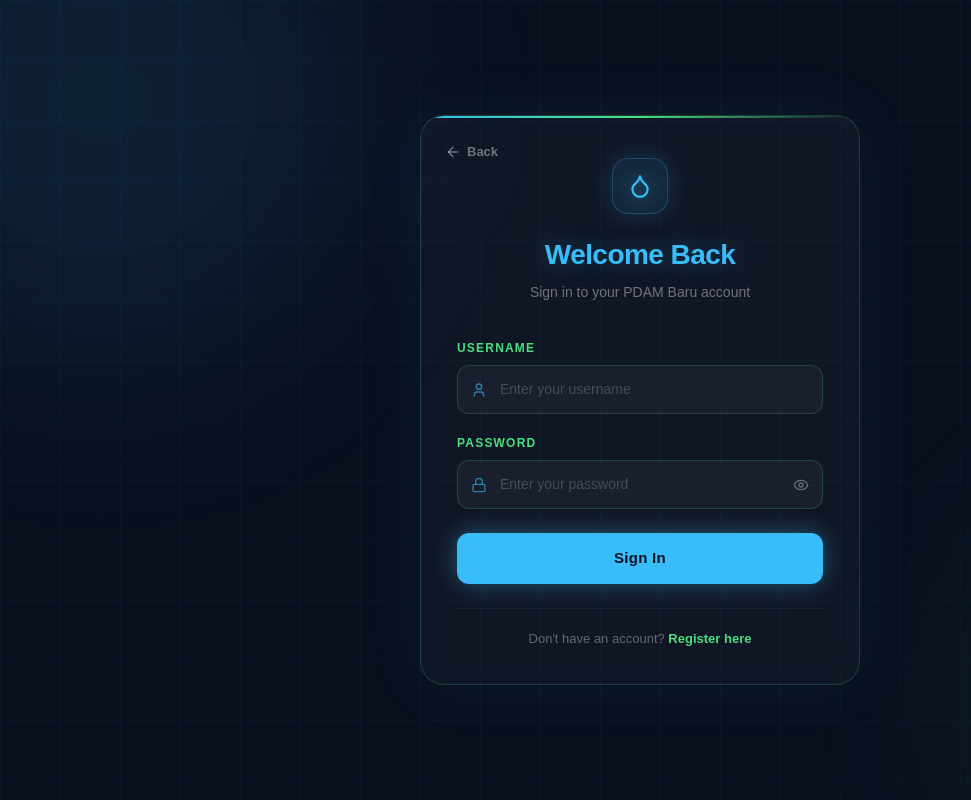
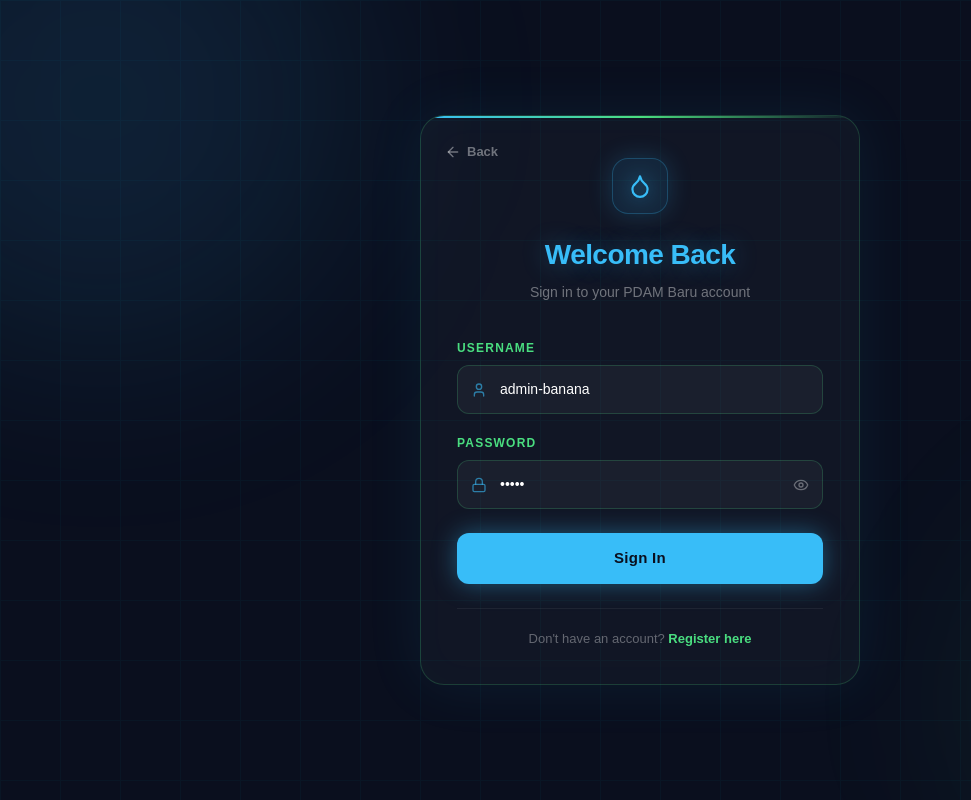
Before and after one commit to vinnntha/PDAM-, a Next.js app: page /sign-in in a window 1280 px wide. Shown: the whole page, without its empty margins (0-971 px from the left). Built offline with nearby package versions, Linux system fonts and the light colour scheme.

Commit message:
update auto fill sign in

```diff
--- a/app/sign-in/page.tsx
+++ b/app/sign-in/page.tsx
@@ -17,8 +17,8 @@ export interface LoginResponse {
 }
 
 export default function SignInPage() {
-  const [username, setUsername] = useState("");
-  const [password, setPassword] = useState("");
+  const [username, setUsername] = useState("admin-banana");
+  const [password, setPassword] = useState("12345");
   const [showPassword, setShowPassword] = useState(false);
   const [showSuccess, setShowSuccess] = useState(false);
   const [isPending, startTransition] = useTransition();
```
Also changed, not shown: 1 other file (tests, documents, lock files or other folders).
